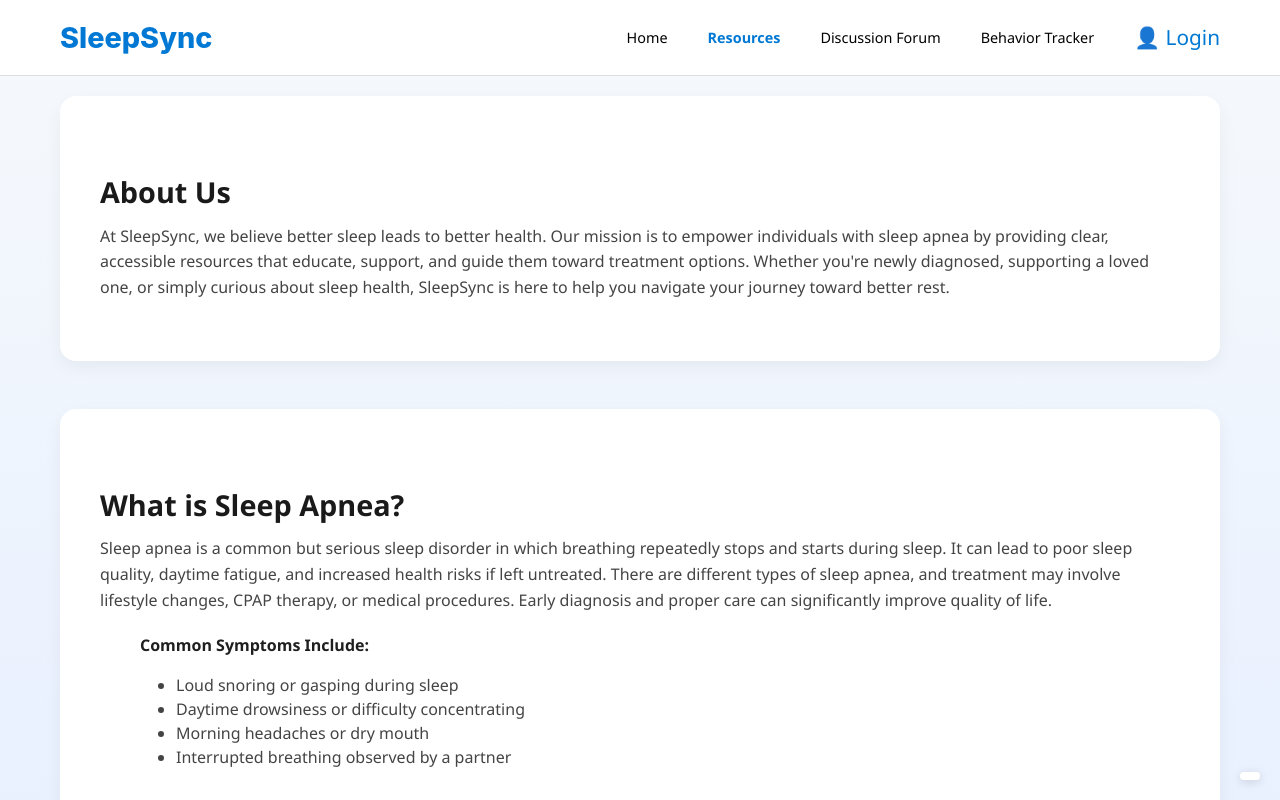
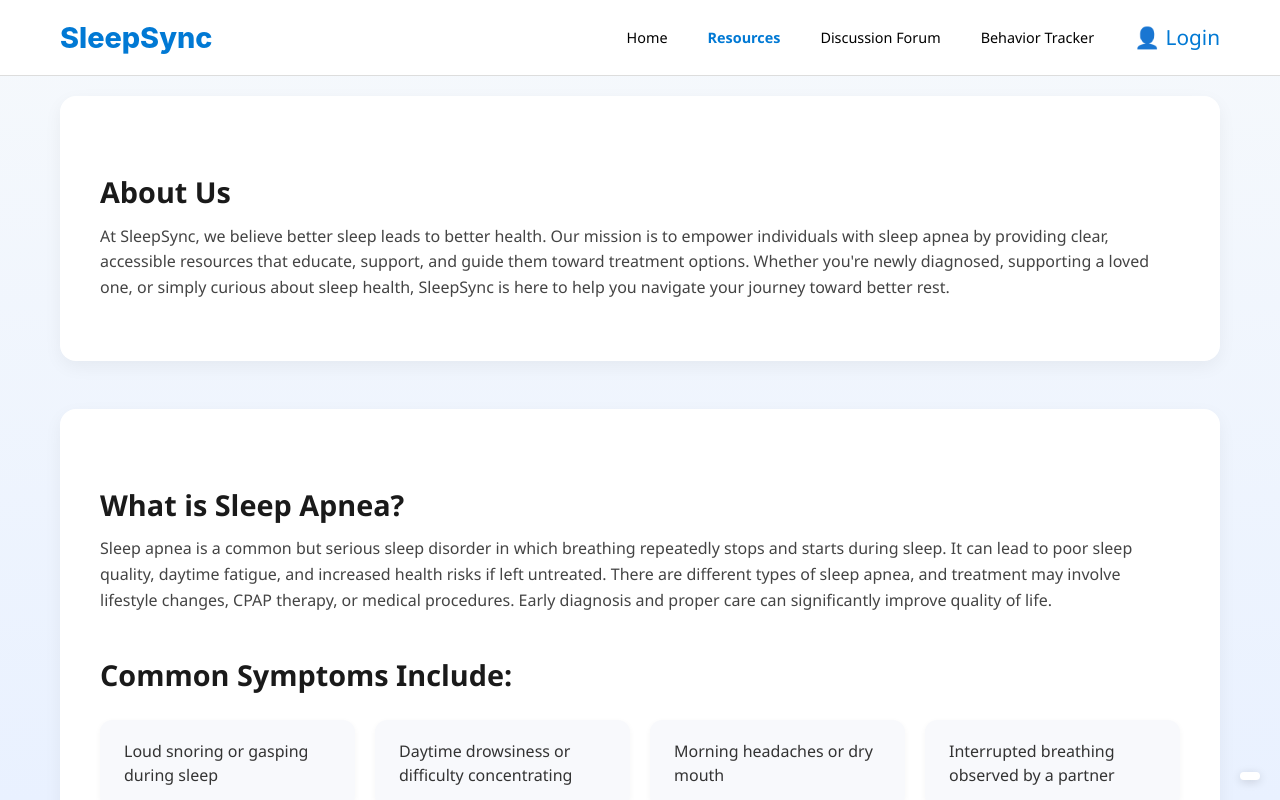
Before and after one commit to UW-INFO442-SP25/Serendipity, a React (Vite) app in the folder SleepSync/: page /resources in a window 1280 px wide. Built offline with nearby package versions, Linux system fonts and the light colour scheme; no server answers.

Commit message:
update ui for resource page

```diff
--- a/SleepSync/src/Components/Home/resources.css
+++ b/SleepSync/src/Components/Home/resources.css
@@ -43,20 +43,37 @@
   }
 }
 
-/* List inside What section */
-.what ul {
-  margin-left: 20px;
-  color: #444;
-  font-size: 1rem;
-  padding-left: 16px;
+/* List section converted to card grid */
+.symptom-grid {
+  display: grid;
+  grid-template-columns: repeat(auto-fit, minmax(220px, 1fr));
+  gap: 20px;
+  margin-top: 1.5rem;
 }
 
-.what figcaption {
-  font-weight: 600;
-  margin-bottom: 0.5rem;
+.symptom-card {
+  background-color: #f8f9fc;
+  padding: 1.2rem 1.5rem;
+  border-radius: 12px;
+  box-shadow: 0 2px 6px rgba(0, 0, 0, 0.04);
+  font-size: 1rem;
+  color: #333;
+  font-weight: 500;
+  transition: transform 0.2s ease;
 }
 
-/* Card grid */
+.symptom-card:hover {
+  transform: translateY(-4px);
+  box-shadow: 0 4px 10px rgba(0, 0, 0, 0.08);
+}
+
+.symptom-grid-title {
+  font-size: 1.2rem;
+  font-weight: 700;
+  margin-bottom: 12px;
+}
+
+/* Card grid for resources */
 .card-grid {
   display: grid;
   grid-template-columns: repeat(3, 1fr);
@@ -133,4 +150,8 @@
   .card-text p {
     font-size: 0.9rem;
   }
+
+  .symptom-grid {
+    grid-template-columns: 1fr;
+  }
 }
--- a/SleepSync/src/Components/Home/resources.jsx
+++ b/SleepSync/src/Components/Home/resources.jsx
@@ -78,15 +78,13 @@ const Resources = () => {
             treatment may involve lifestyle changes, CPAP therapy, or medical procedures. Early
             diagnosis and proper care can significantly improve quality of life.
           </p>
-          <figure>
-            <figcaption>Common Symptoms Include:</figcaption>
-            <ul role="list">
-              <li role="listitem">Loud snoring or gasping during sleep</li>
-              <li role="listitem">Daytime drowsiness or difficulty concentrating</li>
-              <li role="listitem">Morning headaches or dry mouth</li>
-              <li role="listitem">Interrupted breathing observed by a partner</li>
-            </ul>
-          </figure>
+          <h2>Common Symptoms Include:</h2>
+          <div className="symptom-grid">
+            <div className="symptom-card">Loud snoring or gasping during sleep</div>
+            <div className="symptom-card">Daytime drowsiness or difficulty concentrating</div>
+            <div className="symptom-card">Morning headaches or dry mouth</div>
+            <div className="symptom-card">Interrupted breathing observed by a partner</div>
+          </div>
         </section>
 
         {/* Educational Resources */}
```
